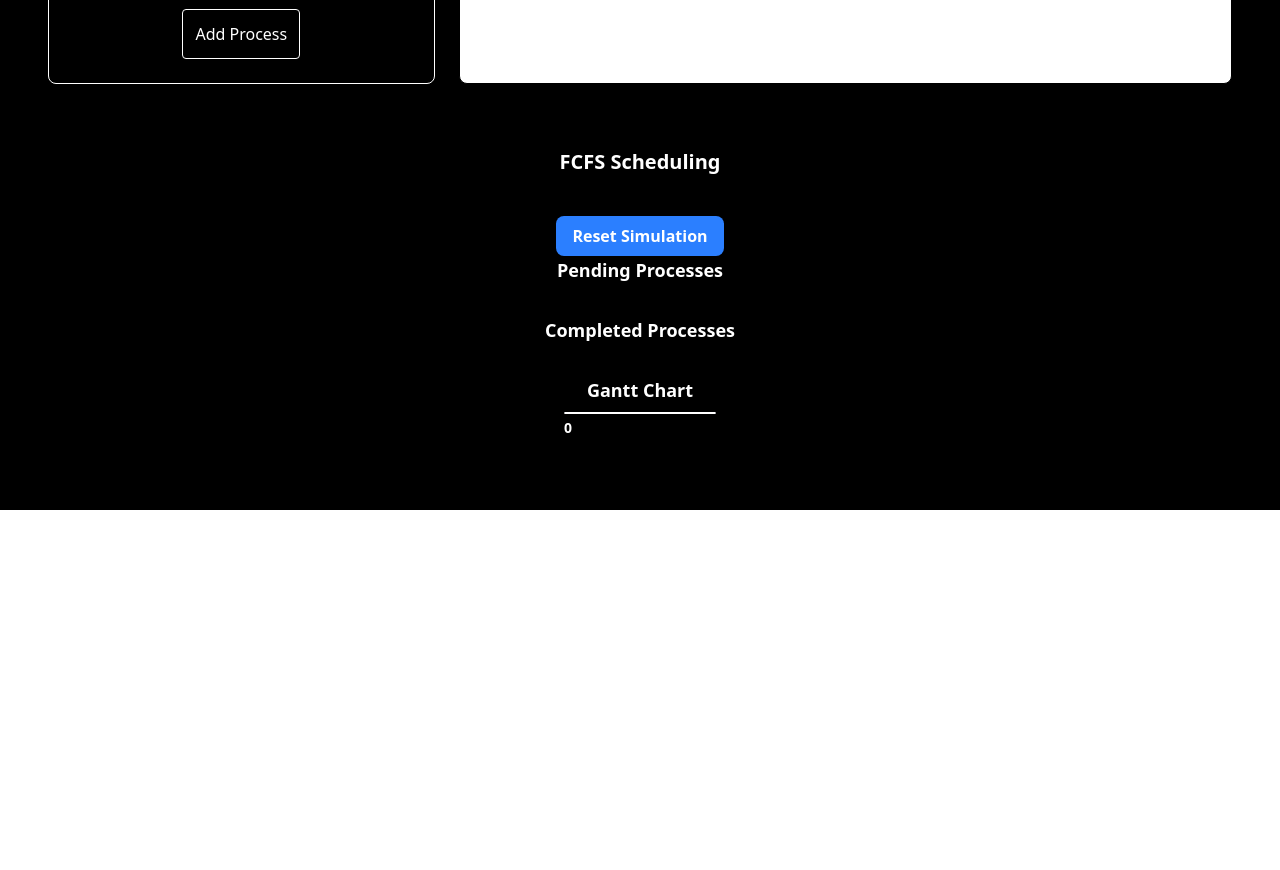
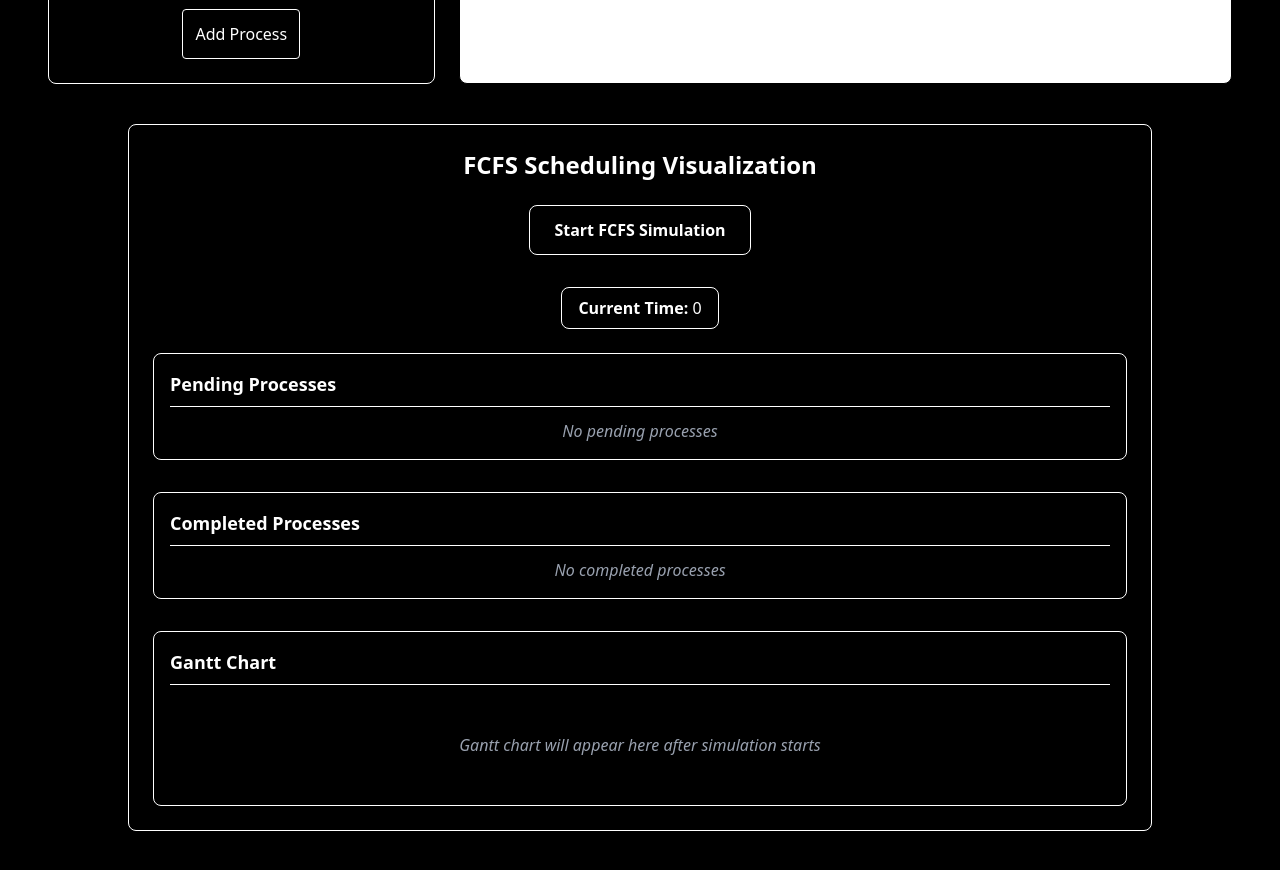
Before and after one commit to devkumar3631/cpu-simulator, a React (Vite) app: page / in a window 1280 px wide. Shown: the part 540-1410 px from the top of the page. Before the commit the page ends 1050 px from the top, so only its background shows below. Built offline with nearby package versions, Linux system fonts and the light colour scheme.

Commit message:
FCFS completed

```diff
--- a/package.json
+++ b/package.json
@@ -14,9 +14,11 @@
     "@fortawesome/free-solid-svg-icons": "^6.7.2",
     "@fortawesome/react-fontawesome": "^0.2.2",
     "@tailwindcss/vite": "^4.0.11",
+    "framer-motion": "^12.4.10",
     "react": "^19.0.0",
     "react-dom": "^19.0.0",
     "react-hot-toast": "^2.5.2",
+    "react-icons": "^5.5.0",
     "react-toastify": "^11.0.5"
   },
   "devDependencies": {
--- a/src/components/FCFS.jsx
+++ b/src/components/FCFS.jsx
@@ -10,171 +10,327 @@ const processColors = {
 };
 
 const FCFS = ({ processes }) => {
-  const [pendingProcesses, setPendingProcesses] = useState([...processes]);
+  const [pendingProcesses, setPendingProcesses] = useState([]);
   const [completedProcesses, setCompletedProcesses] = useState([]);
   const [currentProcess, setCurrentProcess] = useState(null);
   const [ganttChart, setGanttChart] = useState([]);
   const [comparingProcess, setComparingProcess] = useState(null);
   const [fadeOutProcess, setFadeOutProcess] = useState(null);
+  const [currentTime, setCurrentTime] = useState(0);
+  const [isSimulating, setIsSimulating] = useState(false);
 
-  useEffect(() => {
-    if (pendingProcesses.length > 0 && currentProcess === null) {
-      executeProcess();
-    }
-  }, [pendingProcesses, currentProcess]);
-
-  const executeProcess = async () => {
-    if (pendingProcesses.length === 0) return;
-
-    let arrivedProcess = null;
-    let i = 0;
-
-    for (i = 0; i < pendingProcesses.length; i++) {
-      setComparingProcess(pendingProcesses[i]);
-      console.log(`Checking process ${pendingProcesses[i].name}, i = ${i}`);
-
-      await new Promise((resolve) => setTimeout(resolve, 300));
-
-      if (!completedProcesses.some((p) => p.name === pendingProcesses[i].name)) {
-        arrivedProcess = pendingProcesses[i];
-        console.log(`Selected arrivedProcess: ${arrivedProcess.name}, i = ${i}`);
-        break;
-      }
-    }
-
-    if (!arrivedProcess) {
-      setComparingProcess(null);
-      return;
-    }
-
-    setCurrentProcess(arrivedProcess);
-
-    i++;
-    for (i; i < pendingProcesses.length; i++) {
-      setComparingProcess(pendingProcesses[i]);
-      console.log(`Comparing ${pendingProcesses[i].name} with ${arrivedProcess.name}, i = ${i}`);
-
-      await new Promise((resolve) => setTimeout(resolve, 500));
-
-      if (
-        !completedProcesses.some((p) => p.name === pendingProcesses[i].name) &&
-        pendingProcesses[i].arrivalTime < arrivedProcess.arrivalTime
-      ) {
-        arrivedProcess = pendingProcesses[i];
-        setCurrentProcess(arrivedProcess);
-        console.log(`Updated arrivedProcess: ${arrivedProcess.name}, i = ${i}`);
-      }
-    }
-
-    setComparingProcess(null);
-
-    // Start fade-out animation
-    setFadeOutProcess(arrivedProcess.name);
-
-    setTimeout(() => {
-      setCompletedProcesses((prev) => [...prev, arrivedProcess]);
-      setPendingProcesses((prev) => prev.filter((p) => p.name !== arrivedProcess.name));
-      setGanttChart((prev) => [...prev, arrivedProcess.name]);
-      setCurrentProcess(null);
-      setFadeOutProcess(null);
-    }, 900);
-  };
-
-  const resetSimulation = () => {
+  // Initialize simulation
+  const startSimulation = () => {
+    // No sorting - just use processes as they are
     setPendingProcesses([...processes]);
     setCompletedProcesses([]);
     setGanttChart([]);
     setCurrentProcess(null);
     setComparingProcess(null);
     setFadeOutProcess(null);
+    setCurrentTime(0);
+    setIsSimulating(true);
   };
 
+  // Handle simulation steps
+  useEffect(() => {
+    if (!isSimulating || pendingProcesses.length === 0) return;
+
+    const simulationStep = async () => {
+      // Get processes that have arrived by the current time
+      const arrivedProcesses = pendingProcesses;
+
+      // Initialize minProcess with the first process
+      let minProcess = arrivedProcesses[0];
+      setCurrentProcess(minProcess);
+
+      // Visual delay to show initial minimum process
+      await new Promise(resolve => setTimeout(resolve, 500));
+
+      // Loop through all arrived processes to find the one with minimum arrival time
+      for (let i = 1; i < arrivedProcesses.length; i++) {
+        const processToCompare = arrivedProcesses[i];
+
+        // Set the current process being compared in red
+        setComparingProcess(processToCompare);
+
+        // Visual delay to show comparison
+        await new Promise(resolve => setTimeout(resolve, 500));
+
+        // If this process has earlier arrival time, update minProcess
+        if (parseInt(processToCompare.arrivalTime) < parseInt(minProcess.arrivalTime)) {
+          minProcess = processToCompare;
+          setCurrentProcess(minProcess);
+
+          // Visual delay to show the new minimum
+          await new Promise(resolve => setTimeout(resolve, 300));
+        }
+      }
+
+      // Clear comparison highlighting
+      setComparingProcess(null);
+
+      // Select the process with minimum arrival time
+      const nextProcess = minProcess;
+
+      // Process execution animation
+      await new Promise(resolve => setTimeout(resolve, 500));
+
+      // Start fade-out animation
+      setFadeOutProcess(nextProcess.name);
+
+      // Calculate process timing
+      const startTime = Math.max(currentTime, parseInt(minProcess.arrivalTime));
+      const endTime = startTime + parseInt(minProcess.burstTime);
+
+      // Add to Gantt chart with timing information
+      const processWithTiming = {
+        ...nextProcess,
+        startTime,
+        endTime
+      };
+
+      await new Promise(resolve => setTimeout(resolve, 800));
+
+      // Update states
+      setGanttChart(prev => [...prev, processWithTiming]);
+      setCompletedProcesses(prev => [...prev, nextProcess]);
+      setPendingProcesses(prev => prev.filter(p => p.name !== nextProcess.name));
+      setCurrentProcess(null);
+      setFadeOutProcess(null);
+      setCurrentTime(endTime);
+    };
+
+    const timer = setTimeout(simulationStep, 500);
+    return () => clearTimeout(timer);
+  }, [pendingProcesses, currentTime, isSimulating]);
+
+  // Calculate metrics when simulation ends
+  useEffect(() => {
+    if (isSimulating && pendingProcesses.length === 0) {
+      setIsSimulating(false);
+    }
+  }, [pendingProcesses, isSimulating]);
+
   return (
-    <div className="flex flex-col items-center p-6">
-      <h2 className="text-xl font-semibold mb-4">FCFS Scheduling</h2>
+    <div className="flex flex-col items-center p-6 bg-black rounded-lg border border-white text-white min-w-[80vw] mx-auto">
+      <h2 className="text-2xl font-bold mb-6">FCFS Scheduling Visualization</h2>
 
       <button
-        onClick={resetSimulation}
-        className="mt-6 bg-blue-500 text-white font-semibold px-4 py-2 rounded-lg shadow-md hover:bg-blue-600 transition"
+        onClick={startSimulation}
+        disabled={isSimulating}
+        className={`mb-8 px-6 py-3 rounded-lg border border-white font-bold transition-all duration-300 ${
+          isSimulating
+            ? "bg-gray-800 text-gray-400 cursor-not-allowed"
+            : "bg-black text-white hover:bg-gray-900"
+        }`}
       >
-        Reset Simulation
+        {isSimulating ? "Simulation in Progress..." : "Start FCFS Simulation"}
       </button>
 
-      {/* Pending and Completed Processes */}
-      <div className="w-full flex flex-col items-center gap-6">
+      {/* Current Time Display */}
+      <div className="w-full mb-6 text-center">
+        <div className="inline-block px-4 py-2 bg-black text-white rounded-lg border border-white">
+          <span className="font-semibold">Current Time:</span> {currentTime}
+        </div>
+      </div>
+
+      {/* Process Queue Visualization */}
+      <div className="w-full flex flex-col gap-8 mb-8">
         {/* Pending Processes */}
-        <div className="w-full">
-          <h3 className="text-lg font-semibold mb-2 text-center">Pending Processes</h3>
-          <div className="flex gap-4 justify-center">
+        <div className="w-full bg-black p-4 rounded-lg border border-white">
+          <h3 className="text-lg font-semibold mb-3 border-b border-white pb-2">Pending Processes</h3>
+          <div className="flex flex-wrap gap-4 justify-center">
             {pendingProcesses.map((p) => (
               <div
                 key={p.name}
-                className={`p-4 border rounded-lg shadow-md text-center transition-all w-32 duration-700 ease-in-out ${
+                className={`p-4 rounded-lg border text-center transition-all duration-500 w-32 ${
                   fadeOutProcess === p.name
-                    ? "opacity-0 scale-75"
+                    ? "opacity-0 scale-75 transform translate-y-4"
                     : currentProcess && currentProcess.name === p.name
-                    ? "scale-110 bg-yellow-500"
+                      ? "scale-110 border-yellow-500 border-2 bg-yellow-900 bg-opacity-30"
                       : comparingProcess && comparingProcess.name === p.name
-                    ? "scale-105 bg-red-500 text-white"
-                    : "bg-black text-white"
+                        ? "scale-105 border-red-500 border-2 bg-red-900 bg-opacity-30"
+                        : "border-white"
                 }`}
+                style={{
+                  borderLeft: `5px solid ${processColors[p.name] || "#3498db"}`
+                }}
               >
-                <p className="font-semibold">{p.name}</p>
-                <p>Burst: {p.burstTime}</p>
-                <p>Arr: {p.arrivalTime}</p>
+                <p className="font-bold text-lg">{p.name}</p>
+                <div className="grid grid-cols-2 gap-1 mt-2 text-sm">
+                  <p className="bg-gray-900 rounded p-1">Arrival: {p.arrivalTime}</p>
+                  <p className="bg-gray-900 rounded p-1">Burst: {p.burstTime}</p>
+                </div>
               </div>
             ))}
+            {pendingProcesses.length === 0 && !isSimulating && (
+              <p className="text-gray-400 italic">No pending processes</p>
+            )}
           </div>
         </div>
 
         {/* Completed Processes */}
-        <div className="w-full">
-          <h3 className="text-lg font-semibold mb-2 text-center">Completed Processes</h3>
-          <div className="flex gap-4 justify-center">
+        <div className="w-full bg-black p-4 rounded-lg border border-white">
+          <h3 className="text-lg font-semibold mb-3 border-b border-white pb-2">Completed Processes</h3>
+          <div className="flex flex-wrap gap-4 justify-center">
             {completedProcesses.map((p) => (
               <div
                 key={p.name}
-                className="p-4 border rounded-lg shadow-md text-center bg-green-500 text-white w-32 animate-slide-in"
+                className="p-4 rounded-lg border border-white text-center w-32"
+                style={{
+                  borderLeftColor: processColors[p.name] || "#3498db",
+                  borderLeftWidth: "5px"
+                }}
               >
-                <p className="font-semibold">{p.name}</p>
+                <p className="font-bold text-lg">{p.name}</p>
+                <p className="text-sm mt-1">Completed</p>
               </div>
             ))}
+            {completedProcesses.length === 0 && (
+              <p className="text-gray-400 italic">No completed processes</p>
+            )}
           </div>
         </div>
       </div>
 
       {/* Gantt Chart */}
-      <div className="mt-6 w-full flex flex-col items-center">
-        <h3 className="text-lg font-semibold mb-2">Gantt Chart</h3>
+      <div className="w-full bg-black p-4 rounded-lg border border-white">
+        <h3 className="text-lg font-semibold mb-4 border-b border-white pb-2">Gantt Chart</h3>
 
-        {/* Gantt Chart Timeline */}
-<div className="relative w-[80%] border bg-gray-200 rounded-lg shadow-md flex">
-  {ganttChart.map((p, index) => (
+        {ganttChart.length > 0 ? (
+          <div className="relative">
+            {/* Time Axis */}
+            <div className="absolute left-0 right-0 bottom-0 h-8 border-t border-white"></div>
+
+            {/* Process Blocks */}
+            <div className="flex h-20 mb-12 relative">
+  {ganttChart.map((p, index) => {
+    // Calculate previous process end time
+    const prevEndTime = index > 0 ? ganttChart[index - 1].endTime : 0;
+
+    // Calculate idle time gap if any
+    const idleTime = p.startTime - prevEndTime;
+
+    // Calculate total timeline length for scaling
+    const totalTime = ganttChart[ganttChart.length - 1].endTime;
+
+    // Calculate widths as percentages of total time
+    const idleWidth = (idleTime / totalTime) * 100;
+    const processWidth = ((p.endTime - p.startTime) / totalTime) * 100;
+
+    return (
+      <div key={p.name} className="flex h-full group">
+        {/* Idle time block */}
+        {idleTime > 0 && (
           <div
-      key={index}
-      className="h-12 flex items-center justify-center text-white font-semibold border-r border-gray-700"
+            className="h-full flex items-center justify-center bg-gray-900 border-r border-white bg-opacity-50"
             style={{
-        width: `${Math.max(5, (p.burstTime / processes.reduce((acc, val) => acc + val.burstTime, 0)) * 100)}%`,
-        backgroundColor: processColors[p.name] || "#3498db",
-        minWidth: "50px",
+              width: `${idleWidth}%`,
+              minWidth: idleTime > 0 ? '30px' : '0'
             }}
           >
-      {p.name}
+            <span className="text-gray-300 text-xs font-medium">Idle</span>
           </div>
-  ))}
+        )}
+
+        {/* Process block with gap */}
+        <div className="relative h-full px-1">
+          {/* Process box */}
+          <div
+            className="h-4/5 mt-2 flex items-center justify-center text-white font-bold rounded-md shadow-md transition-all duration-300 hover:h-full hover:mt-0 hover:scale-105"
+            style={{
+              width: `${processWidth}%`,
+              backgroundColor: processColors[p.name] || "#3498db",
+              minWidth: '50px'
+            }}
+          >
+            <div className="flex flex-col items-center">
+              <span className="text-sm font-bold">{p.name}</span>
+              <span className="text-xs">{p.endTime - p.startTime}u</span>
+            </div>
           </div>
 
-{/* Time Markers (Fixed Overlapping) */}
-<div className="w-[80%] flex justify-between text-sm font-semibold mt-1">
-  {ganttChart.reduce((acc, p) => {
-    const lastTime = acc.length > 0 ? acc[acc.length - 1] : 0;
-    acc.push(parseFloat(lastTime) + parseFloat(p.burstTime));
-    return acc;
-  }, [0]).map((time, index) => (
-    <span key={index} className="min-w-[30px]">{time}</span>
-  ))}
+          {/* Vertical timeline connector */}
+          <div className="absolute left-1/2 -bottom-8 w-px h-8 bg-gray-600 transform -translate-x-1/2"></div>
+
+          {/* Time labels with improved positioning */}
+          <div className="absolute left-0 -bottom-8 text-xs font-medium bg-gray-800 px-2 py-1 rounded-md transform -translate-x-1/2">
+            {p.startTime}
+          </div>
+
+          {index === ganttChart.length - 1 && (
+            <div className="absolute right-0 -bottom-8 text-xs font-medium bg-gray-800 px-2 py-1 rounded-md transform translate-x-1/2">
+              {p.endTime}
+            </div>
+          )}
         </div>
       </div>
+    );
+  })}
+
+  {/* Timeline base */}
+  <div className="absolute left-0 right-0 -bottom-8 h-px bg-gray-500"></div>
+</div>
+          </div>
+        ) : (
+          <p className="text-gray-400 italic text-center py-8">Gantt chart will appear here after simulation starts</p>
+        )}
+      </div>
+
+      {/* Metrics Table (when simulation completes) */}
+      {completedProcesses.length > 0 && completedProcesses.length === processes.length && (
+        <div className="w-full bg-black p-4 rounded-lg border border-white mt-8">
+          <h3 className="text-lg font-semibold mb-3 border-b border-white pb-2">Performance Metrics</h3>
+
+          <div className="overflow-x-auto">
+            <table className="min-w-full bg-black">
+              <thead>
+                <tr className="bg-gray-900">
+                  <th className="py-2 px-4 border border-white">Process</th>
+                  <th className="py-2 px-4 border border-white">Arrival Time</th>
+                  <th className="py-2 px-4 border border-white">Burst Time</th>
+                  <th className="py-2 px-4 border border-white">Start Time</th>
+                  <th className="py-2 px-4 border border-white">Completion Time</th>
+                  <th className="py-2 px-4 border border-white">Turnaround Time</th>
+                  <th className="py-2 px-4 border border-white">Waiting Time</th>
+                </tr>
+              </thead>
+              <tbody>
+                {ganttChart.map(p => {
+                  const turnaroundTime = p.endTime - parseInt(p.arrivalTime);
+                  const waitingTime = p.startTime - parseInt(p.arrivalTime);
+
+                  return (
+                    <tr key={p.name}>
+                      <td className="py-2 px-4 border border-white font-medium" style={{color: processColors[p.name] || "#3498db"}}>{p.name}</td>
+                      <td className="py-2 px-4 border border-white text-center">{p.arrivalTime}</td>
+                      <td className="py-2 px-4 border border-white text-center">{p.burstTime}</td>
+                      <td className="py-2 px-4 border border-white text-center">{p.startTime}</td>
+                      <td className="py-2 px-4 border border-white text-center">{p.endTime}</td>
+                      <td className="py-2 px-4 border border-white text-center">{turnaroundTime}</td>
+                      <td className="py-2 px-4 border border-white text-center">{waitingTime}</td>
+                    </tr>
+                  );
+                })}
+
+                {/* Average metrics row */}
+                {ganttChart.length > 0 && (
+                  <tr className="bg-gray-900 font-semibold">
+                    <td className="py-2 px-4 border border-white text-right" colSpan="5">Average</td>
+                    <td className="py-2 px-4 border border-white text-center">
+                      {(ganttChart.reduce((sum, p) => sum + (p.endTime - parseInt(p.arrivalTime)), 0) / ganttChart.length).toFixed(2)}
+                    </td>
+                    <td className="py-2 px-4 border border-white text-center">
+                      {(ganttChart.reduce((sum, p) => sum + (p.startTime - parseInt(p.arrivalTime)), 0) / ganttChart.length).toFixed(2)}
+                    </td>
+                  </tr>
+                )}
+              </tbody>
+            </table>
+          </div>
+        </div>
+      )}
     </div>
   );
 };
```
Also changed, not shown: 1 other file (tests, documents, lock files or other folders). Lines whose indentation alone changed are shown as unchanged.
